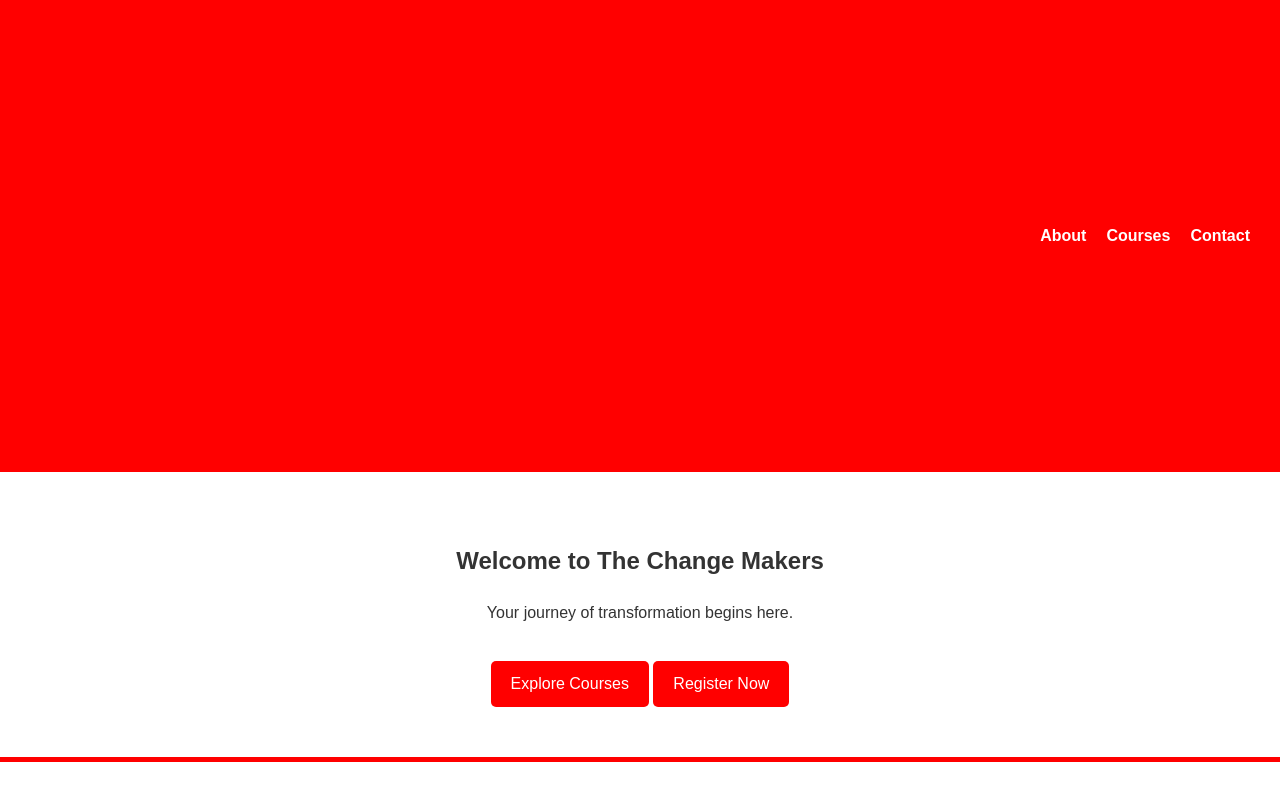
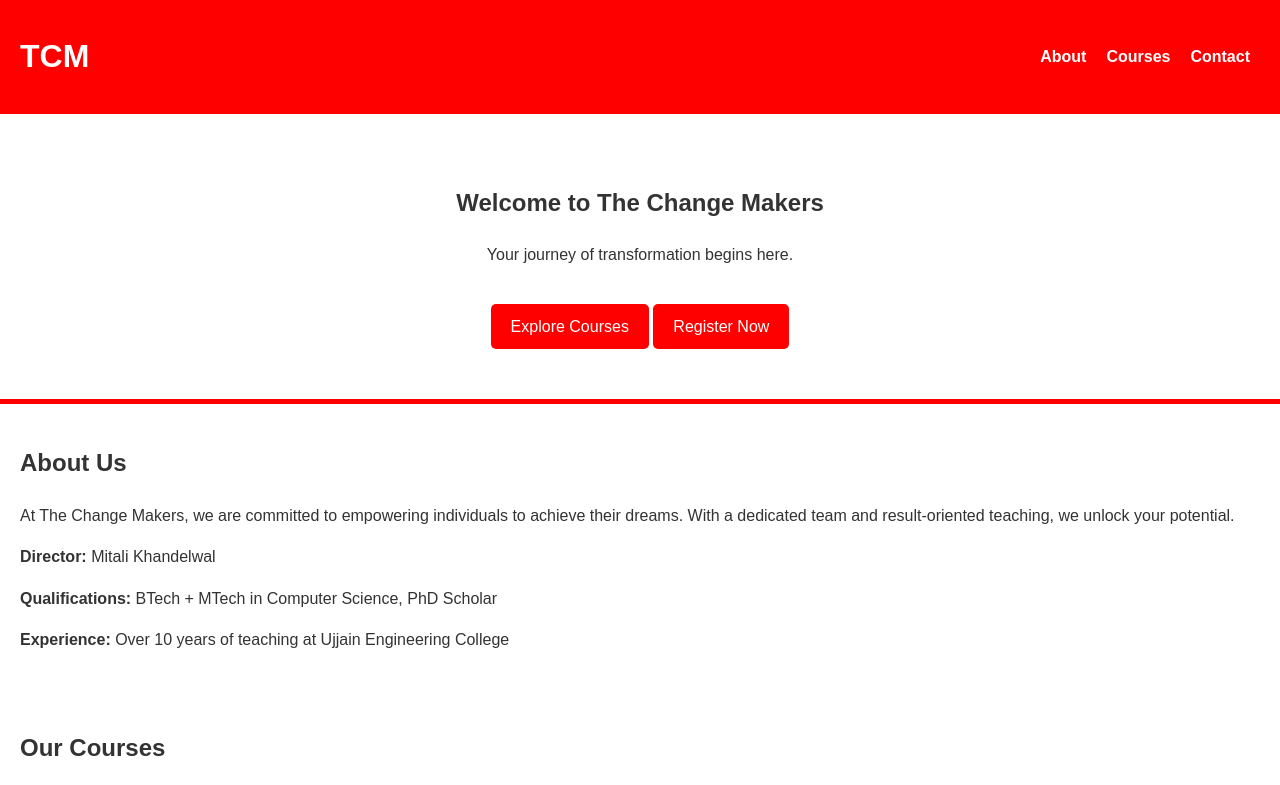
Before and after one commit to harshit-goyal/The-Change-Makers, a plain HTML site: page index.html in a window 1280 px wide. Shown: the top 785 px of the page. Drawn offline with Linux system fonts and the light colour scheme.

Commit message:
Revert "Logo fix"

```diff
--- a/style.css
+++ b/style.css
@@ -71,17 +71,6 @@ section {
     background: #f9f9f9; /* Slightly off-white for subtle distinction */
 }
 
-/* Logo Styling */
-.logo {
-    text-align: center; /* Centers the logo horizontally */
-    font-size: 70px; /* Makes the logo larger */
-    font-weight: bold; /* Ensures the logo looks prominent */
-    color: #ff0000; /* Red color for consistency with the theme */
-    margin: 0 auto; /* Aligns the logo centrally */
-    padding: 20px 0; /* Adds space around the logo */
-}
-
-
 /* Footer */
 footer {
     background: #ff0000; /* Red background */
```
Also changed, not shown: index.html (+0 -1 lines).
